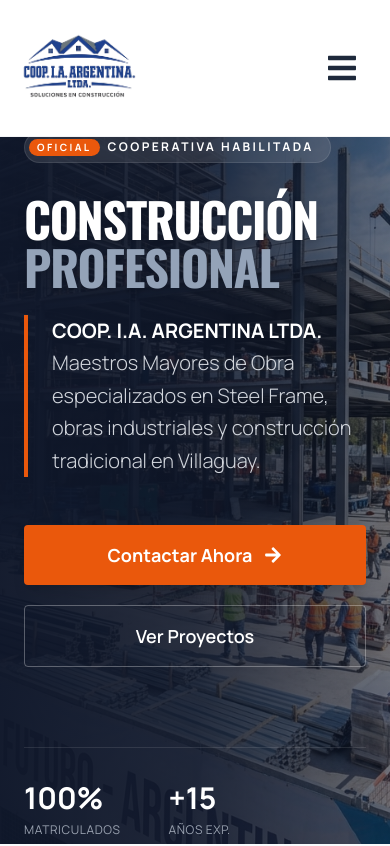
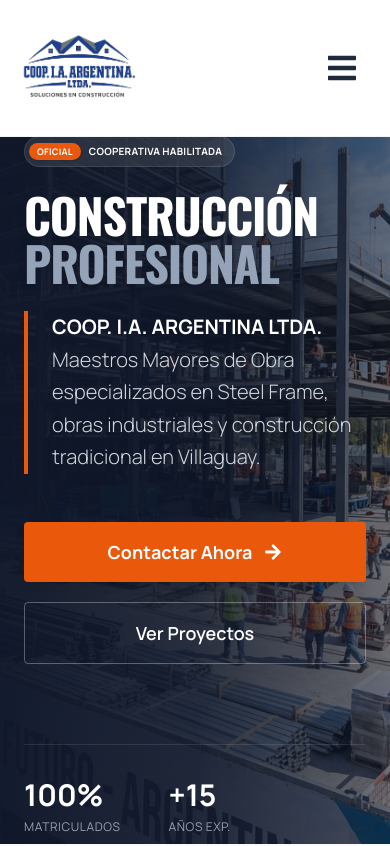
Before and after one commit to mylnzon58/constructora-la-argentina, a Next.js app: page / in a window 390 px wide. Shown: the top 846 px of the page. Built offline with nearby package versions, Linux system fonts and the light colour scheme.

Commit message:
fix(ui): Ajuste responsivo badge, assets finales y correcciones visuales

```diff
--- a/components/Hero.js
+++ b/components/Hero.js
@@ -1,6 +1,6 @@
 'use client';
 
-import { FaArrowRight, FaWhatsapp } from 'react-icons/fa';
+import { FaArrowRight } from 'react-icons/fa';
 
 const Hero = () => {
     return (
@@ -20,25 +20,25 @@
             <div className="container-custom relative z-20 mx-auto h-full flex items-center">
                 <div className="max-w-4xl pt-12">
 
-                    {/* Badge Superior */}
-                    <div className="inline-flex items-center gap-2 pl-1 pr-4 py-1.5 bg-white/10 backdrop-blur-md border border-white/10 text-white text-xs font-bold uppercase tracking-[0.2em] rounded-full mb-8">
-                        <span className="bg-[#ea580c] text-white px-2 py-0.5 rounded-full text-[10px]">OFICIAL</span>
-                        Cooperativa Habilitada
+                    {/* Badge Superior - RESPONSIVO CORREGIDO: Tracking reducido en móvil */}
+                    <div className="inline-flex items-center gap-2 pl-1 pr-3 sm:pr-4 py-1.5 bg-white/10 backdrop-blur-md border border-white/10 text-white text-[10px] sm:text-xs font-bold uppercase tracking-wide sm:tracking-[0.2em] rounded-full mb-6 sm:mb-8 max-w-full">
+                        <span className="bg-[#ea580c] text-white px-2 py-0.5 rounded-full text-[9px] sm:text-[10px] flex-shrink-0 shadow-sm">OFICIAL</span>
+                        <span className="truncate">Cooperativa Habilitada</span>
                     </div>
 
-                    {/* TÍTULO H1 TIPOGRÁFICO - Reemplaza al logo repetido para evitar redundancia */}
+                    {/* TÍTULO H1 TIPOGRÁFICO */}
                     <h1 className="text-5xl md:text-6xl lg:text-7xl font-black text-white leading-none mb-6 tracking-tight drop-shadow-lg" data-aos="fade-up">
                         CONSTRUCCIÓN <br />
                         <span className="text-[#94a3b8]">PROFESIONAL</span>
                     </h1>
 
-                    <p className="text-xl text-gray-300 leading-relaxed max-w-2xl mb-12 font-light border-l-4 border-[#ea580c] pl-6">
+                    <p className="text-xl text-gray-300 leading-relaxed max-w-2xl mb-12 font-light border-l-4 border-[#ea580c] pl-6" data-aos="fade-up" data-aos-delay="100">
                         <strong className="text-white font-bold">COOP. I.A. ARGENTINA LTDA.</strong><br />
                         Maestros Mayores de Obra especializados en Steel Frame, obras industriales y construcción tradicional en Villaguay.
                     </p>
 
-                    {/* Botones Profesionales (No verdes chillones) */}
-                    <div className="flex flex-col sm:flex-row gap-5">
+                    {/* Botones Profesionales */}
+                    <div className="flex flex-col sm:flex-row gap-5" data-aos="fade-up" data-aos-delay="200">
                         <a
                             href="https://wa.me/543455456696"
                             className="inline-flex justify-center items-center gap-3 px-8 py-4 bg-[#ea580c] hover:bg-[#c2410c] text-white font-bold rounded-sm text-lg transition-all shadow-lg hover:shadow-orange-500/20 group"
@@ -56,7 +56,7 @@
                     </div>
 
                     {/* Stats Rápidos */}
-                    <div className="mt-20 flex gap-12 border-t border-white/10 pt-8">
+                    <div className="mt-20 flex gap-12 border-t border-white/10 pt-8" data-aos="fade-up" data-aos-delay="300">
                         <div>
                             <span className="text-3xl font-bold text-white block">100%</span>
                             <span className="text-xs text-gray-400 uppercase tracking-wider">Matriculados</span>
```
